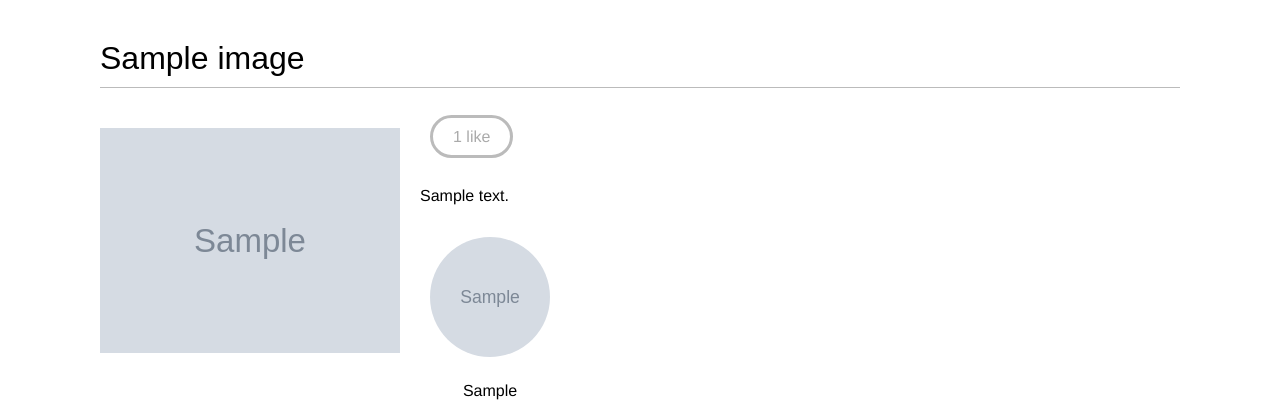
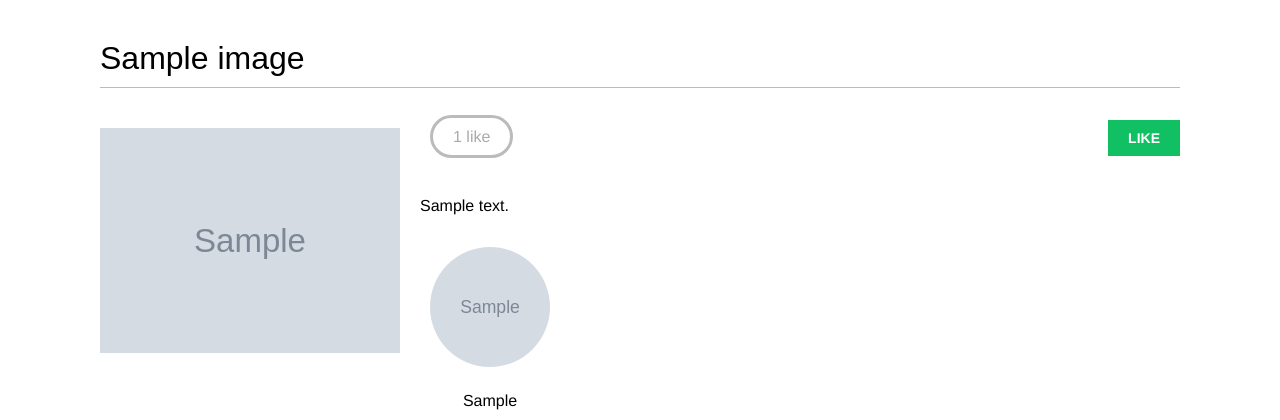
Before and after one commit to jackreeceejini/bookmarks, a Django app: template images/templates/images/image/detail.html in a window 1280 px wide. Shown: the part 47-467 px from the top of the page. Run offline with Django 3.2, Linux system fonts and the light colour scheme; the template is opened without the code that fills it: most values are stand-ins (such as "Sample title", 1, 10 or a date in 2020); grey boxes marked "Sample" are stand-in pictures; some libraries are stand-ins or nearby versions; some web fonts are replaced.

Commit message:
built like unlike functionality

```diff
--- a/account/templates/base.html
+++ b/account/templates/base.html
@@ -42,5 +42,25 @@
             {% block content %}
             {% endblock %}
         </div>
+    <script src="https://ajax.googleapis.com/ajax/libs/jquery/3.4.1/jquery.min.js"></script>
+    <script src="https://cdn.jsdelivr.net/npm/js-cookie@2.2.1/src/js.cookie.min.js"></script>
+    <script>
+        var csrftoken = Cookies.get('csrftoken');
+        function csrfSafeMethod(method){
+            // these HTTP methods do not require CSRF protection
+            return (/^(GET|HEAD|OPTIONS|TRACE)$/.test(method));
+        }
+        $.ajaxSetup({
+            beforeSend: function(xhr, settings) {
+                if (!csrfSafeMethod(settings.type) && !this.crossDomain) {
+                    xhr.setRequestHeader("X-CSRFToken", csrftoken);
+                }
+            }
+        });
+        $(document).ready(function() {
+            {% block domready %}
+            {% endblock %}
+        });
+    </script>
     </body>
 </html>
--- a/bookmarks/settings.py
+++ b/bookmarks/settings.py
@@ -42,6 +42,7 @@ INSTALLED_APPS = [
     'social_django',
     'django_extensions',
     'images.apps.ImagesConfig',
+    'easy_thumbnails',
 ]
 
 MIDDLEWARE = [
--- a/images/templates/images/image/detail.html
+++ b/images/templates/images/image/detail.html
@@ -4,18 +4,29 @@
 
 {% block content %}
     <h1> {{image.title}}</h1>
-    <img src="{{ image.image.url }}" class="image-detail">
-    {% with total_likes=image.users_like.count %}
+    {% load thumbnail %}
+    <a href="{{ image.image.url }}">
+        <img src="{% thumbnail image.image 300x0 %}" class="image-detail">
+    </a>
+    {% with total_likes=image.users_like.count users_like=image.users_like.all %}
         <div class="image-info">
             <div>
                 <span class="count">
-                {{total_likes}} like{{ total_likes|pluralize}}
+                    <span class="total">{{total_likes}}</span>
+                    like{{ total_likes|pluralize}}
                 </span>
+                <a href="#" data-id="{{ image.id }}" data-action="{% if request.user in users_like %}un{% endif %}like" class="like button">
+                    {% if request.user not in users_like %}
+                    Like
+                    {% else %}
+                    Unlike
+                    {% endif %}
+                </a>
             </div>
             {{ image.description|linebreaks}}
         </div>
         <div class="image-likes">
-        {% for user in image.users_like.all %}
+            {% for user in users_like %}
             <div>
                 <img src="{{ user.profile.photo.url }}">
                 <p>{{user.first_name}}</p>
@@ -26,3 +37,34 @@
         </div>
     {% endwith %}
 {% endblock %}
+
+{% block domready %}
+    $('a.like').click(function(e){
+        e.preventDefault();
+        $.post('{% url "images:like" %}',
+            {
+                id: $(this).data('id'),
+                action: $(this).data('action')
+            },
+            function(data){
+                if (data['status'] == 'ok')
+                {
+                    var previous_action = $('a.like').data('action');
+
+                    // toggle data-action
+                    $('a.like').data('action', previous_action == 'like' ?
+                    'unlike' : 'like');
+
+                    // toggle link text
+                    $('a.like').text(previous_action == 'like' ? 'Unlike' :
+                    'Like');
+
+                    // update total likes
+                    var previous_likes = parseInt($('span.count .total').text());
+                    $('span.count .total').text(previous_action == 'like' ?
+                    previous_likes + 1 : previous_likes - 1);
+                }
+            }
+        );
+    });
+{% endblock domready %}
--- a/images/urls.py
+++ b/images/urls.py
@@ -6,4 +6,5 @@ app_name = 'images'
 urlpatterns = [
     path('create/', views.image_create, name='create'),
     path('detail/<int:id>/<slug:slug>/',views.image_detail, name='detail'),
+    path('like/', views.image_like, name='like'),
 ]
```
Also changed, not shown: images/views.py (+20 -1 lines). Lines whose indentation alone changed are shown as unchanged.
